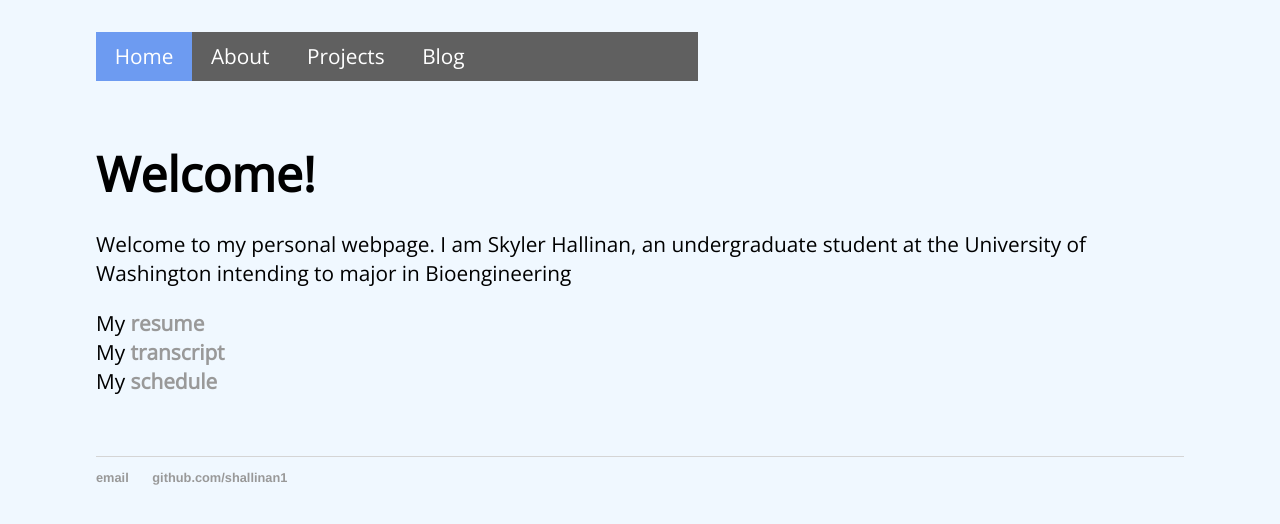
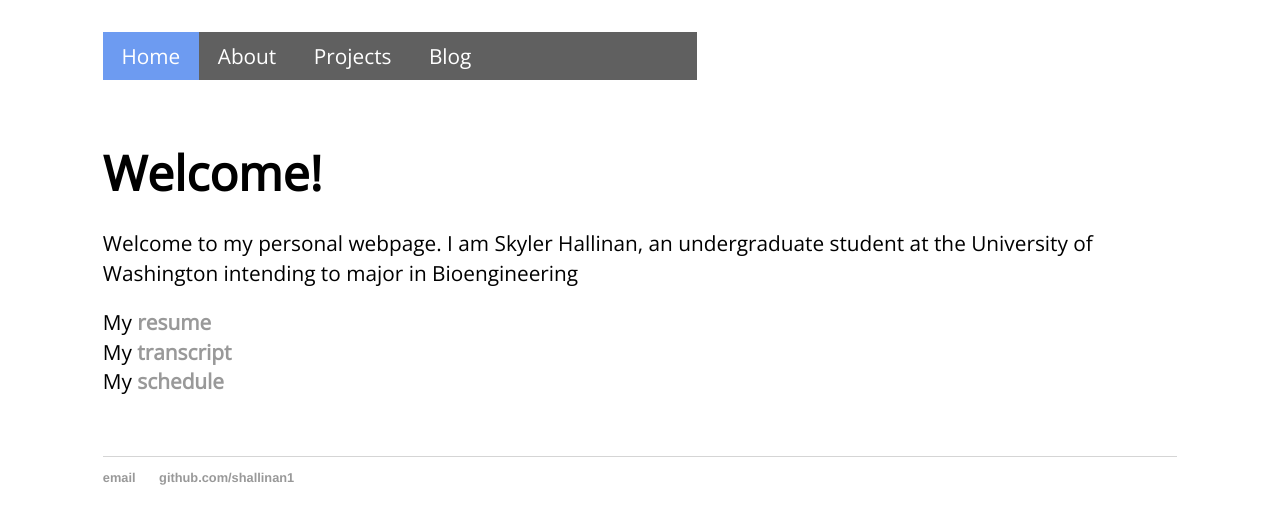
Before and after one commit to shallinan1/shallinan1.github.io, a Jekyll site: the page built from index.md, in a window 1280 px wide. Shown: the top 524 px of the page. Built offline with Jekyll 4.4.1, drawn with Linux system fonts in a browser that asks for light colours.

Commit message:
Update main.css

```diff
--- a/css/main.css
+++ b/css/main.css
@@ -100,7 +100,7 @@
 }
 
 body {
-    background-color: #f0f8ff;
+    background-color: #whitesmoke
 	margin: 0;
 	padding: 0;
 }
```
